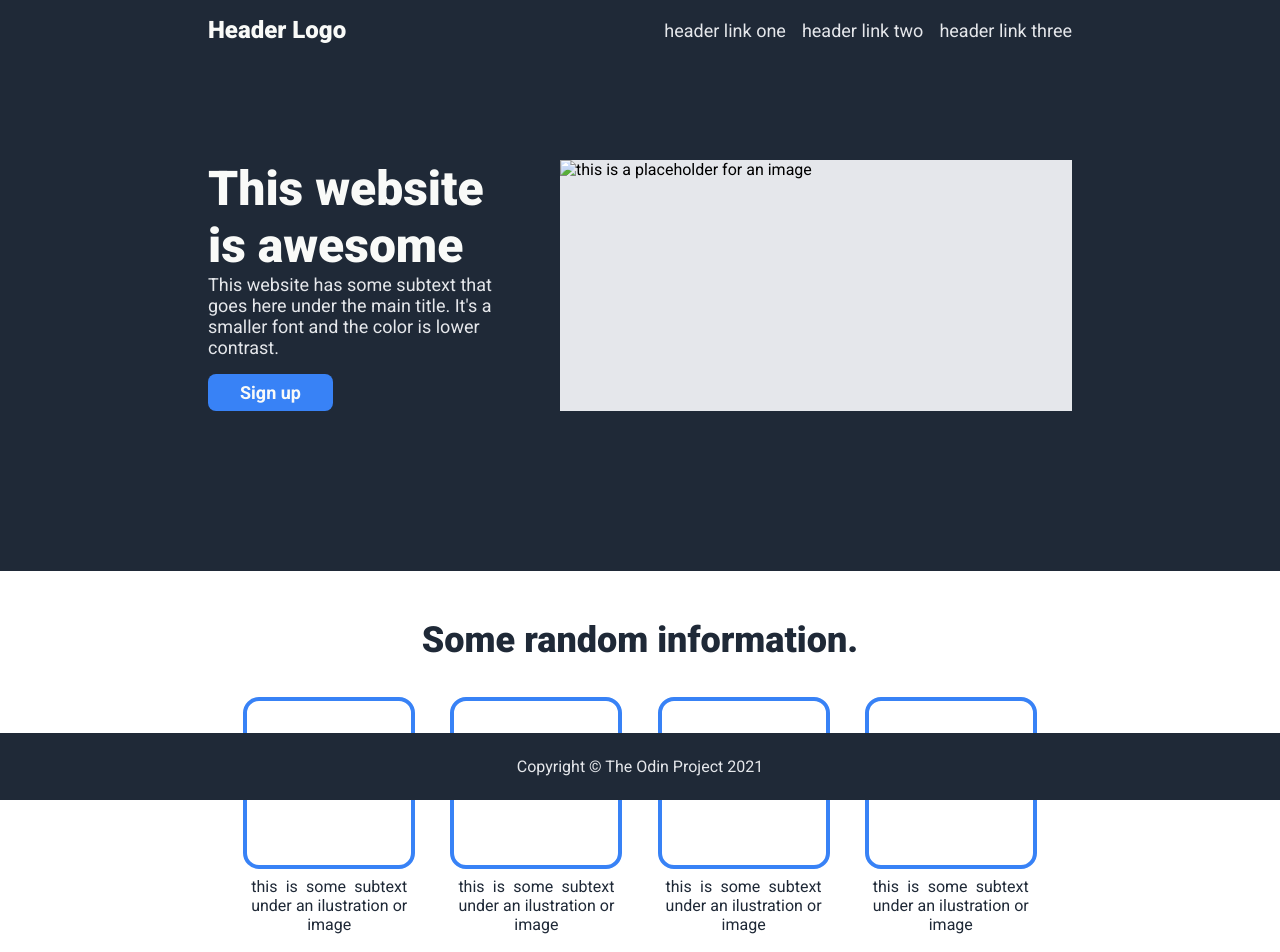
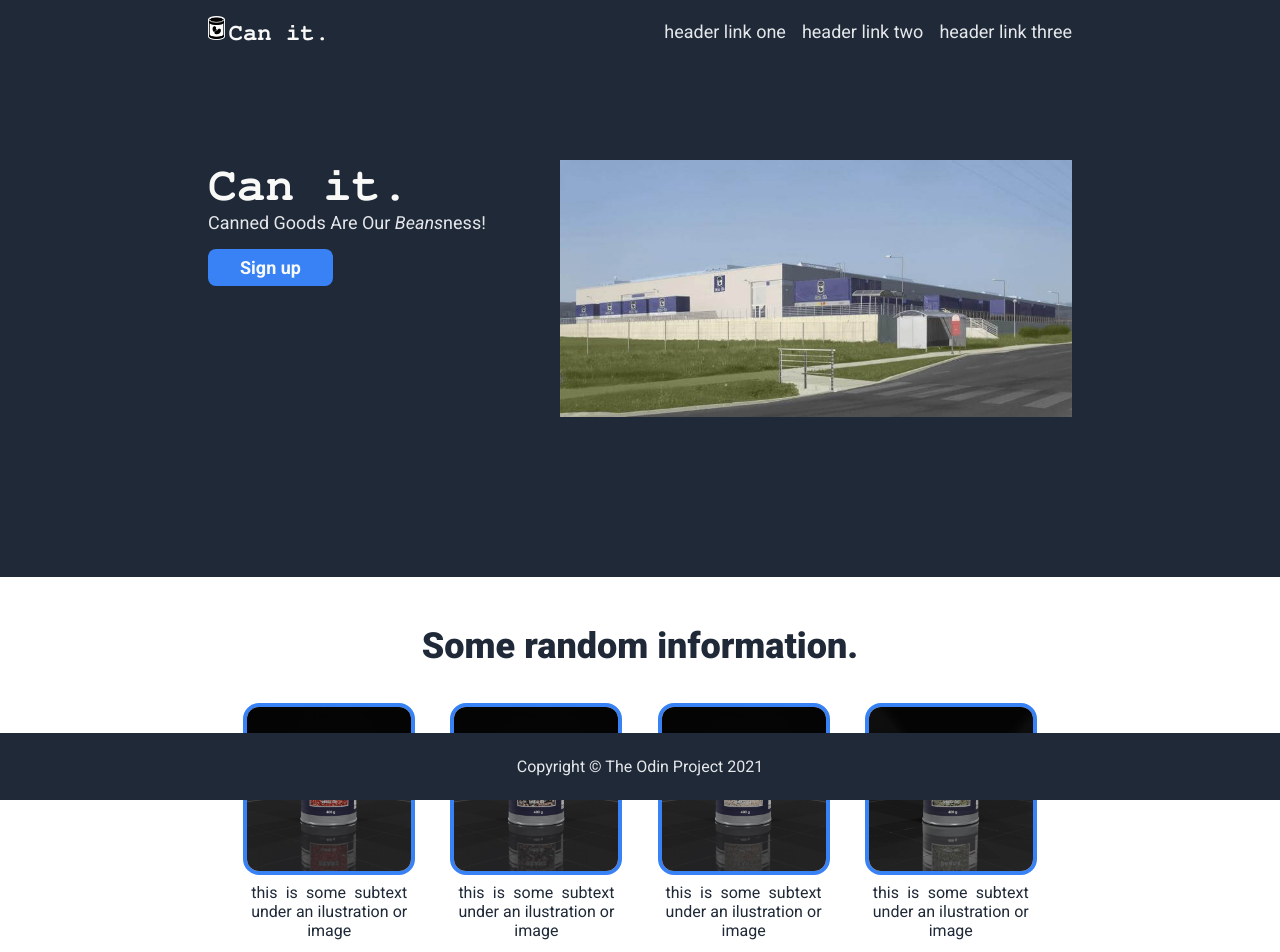
Before and after one commit to Sebastian-Wlo/odin-landing_page, a plain HTML site: page index.html in a window 1280 px wide. Shown: the top 952 px of the page. Drawn offline with Linux system fonts and the light colour scheme.

Commit message:
Added images and FreeMonoBold font

```diff
--- a/css/styles.css
+++ b/css/styles.css
@@ -1,3 +1,8 @@
+@font-face {
+  src: url("../fonts/FreeMonospacedBold.ttf");
+  font-family: FreeMono;
+}
+
 * {
   box-sizing: border-box;
   margin: 0;
@@ -44,6 +49,8 @@ header>.logo {
 }
 
 .logo h2 {
+  display: inline;
+  font-family: "FreeMono", monospace;
   font-weight: 900;
   font-size: 24px;
 }
@@ -80,6 +87,7 @@ header>.logo {
 .hero-main-text {
   font-size: 48px;
   color: var(--text-hero-1);
+  font-family: "FreeMono", monospace;
   font-weight: 900;
 }
 
@@ -91,14 +99,16 @@ header>.logo {
 
 #banner-img {
   background-color: #e5e7eb;
+  background-image: url("../imgs/WhiteBGdense.jpg");
+  background-repeat: repeat;
   display: flex;
-  align-items: center;
-  justify-items: center;
+  max-width: 512px;
+  min-height: 159px;
 }
 
 #banner-img>img {
-  width: 512px;
-  height: 100%;
+  max-width: 512px;
+  max-height: 100%;
 }
 
 button {
@@ -142,6 +152,9 @@ button {
   border-radius: 16px;
   width: 172px;
   height: 172px;
+  display: flex;
+  justify-content: center;
+  overflow-x: hidden;
 }
 
 .img-description {
--- a/index.html
+++ b/index.html
@@ -14,7 +14,10 @@
 <body>
   <header>
     <div class="logo">
-      <h2>Header Logo</h2>
+      <a>
+      <img src="./imgs/Logo_graphic.png" height="24px">
+      <h2>Can it.</h2>
+      </a>
     </div>
     <nav class="nav-menu">
       <ul>
@@ -34,12 +37,12 @@
  <div class="main-container">
   <section class="hero-banner">
     <div>
-      <h1 class="hero-main-text">This website is awesome</h1>
-      <p class="hero-secondary-text">This website has some subtext that goes here under the main title. It's a smaller font and the color is lower contrast.</p>
+      <h1 class="hero-main-text">Can it.</h1>
+      <p class="hero-secondary-text">Canned Goods Are Our <em>Beans</em>ness!</p>
       <button>Sign up</button>
     </div>
     <div id="banner-img">
-      <img alt="this is a placeholder for an image">
+      <img alt="this is a placeholder for an image" src="../imgs/factory.jpg">
     </div>
   </section>
   <section id="photos" class="gallery">
@@ -48,7 +51,7 @@
       <div class="gallery-row">
         <div class="photo-card">
           <div class="photo-frame">
-            <img>
+            <img src="./imgs/01-Red_beans.jpg">
           </div>
           <p class="img-description">
             this is some subtext under an ilustration or image
@@ -56,7 +59,7 @@
         </div>
         <div class="photo-card">
           <div class="photo-frame">
-            <img>
+            <img src="./imgs/02-Black_beans.jpg">
           </div>
           <p class="img-description">
             this is some subtext under an ilustration or image
@@ -64,7 +67,7 @@
         </div>
         <div class="photo-card">
           <div class="photo-frame">
-            <img>
+            <img src="./imgs/03-White_beans.jpg">
           </div>
           <p class="img-description">
             this is some subtext under an ilustration or image
@@ -72,7 +75,7 @@
         </div>
         <div class="photo-card">
           <div class="photo-frame">
-            <img>
+            <img src="./imgs/05-Broad_beans.jpg">
           </div>
           <p class="img-description">
             this is some subtext under an ilustration or image
```
Also changed, not shown: fonts/FreeMonospacedBold.ttf (added), imgs/01-Red_beans.jpg (added), imgs/02-Black_beans.jpg (added), imgs/03-White_beans.jpg (added), imgs/04-Chickpeas.jpg (added), imgs/05-Broad_beans.jpg (added), imgs/Can_it_logo_w_text.png (added), imgs/Logo_graphic.png (added), imgs/Logo_text.png (added), imgs/WhiteBGdense.jpg (added), imgs/beans-farm.jpg (added), imgs/factory.jpg (added), imgs/fullPatternBGdense.jpg (added), imgsLogo_graphic_and_text.png (added).
